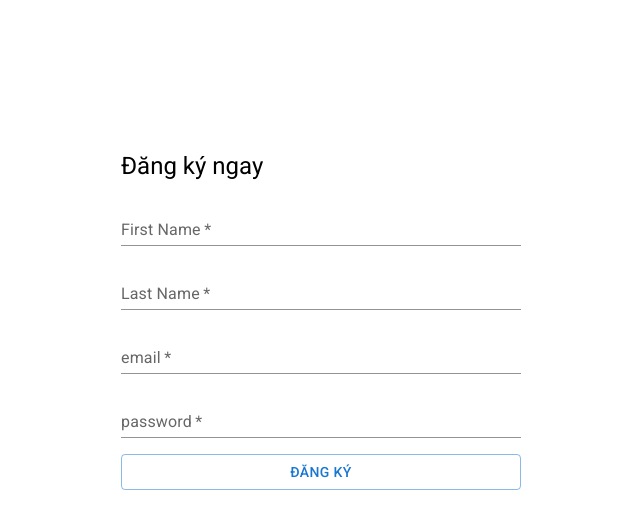
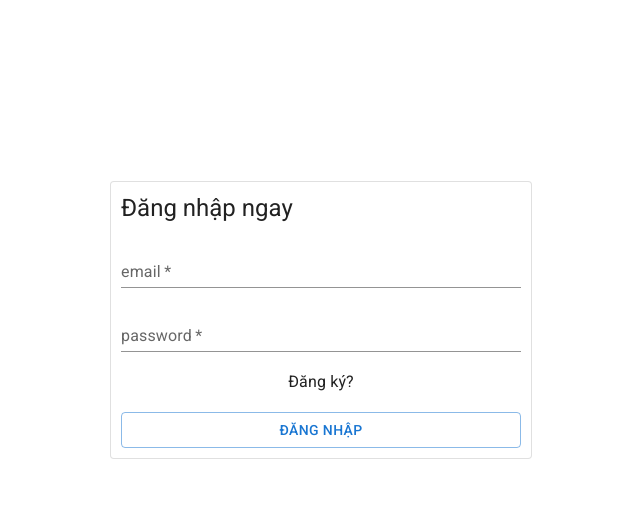
Before and after one commit to TienDung1205/Chat_GraphQL, a React (Create React App) app in the folder client/: page / in a window 1280 px wide. Shown: the top 528 px of the page, without its empty margins (319-959 px from the left). Built offline with nearby package versions, Linux system fonts and the light colour scheme.

Commit message:
FE đăng nhập

```diff
--- a/client/src/pages/AuthScreen.js
+++ b/client/src/pages/AuthScreen.js
@@ -1,8 +1,10 @@
-import React,{useState} from 'react'
-import { Box,Stack,Typography,Button, TextField} from '@mui/material'
+import React,{useState, useRef} from 'react'
+import { Box,Stack,Typography,Button, TextField, Card} from '@mui/material'
 
 const AuthScreen = ({setloggedIn}) => {
+  const [showLogin,setShowLogin] = useState(true)
   const [formData,setFormData] = useState({})
+  const authForm = useRef(null)
 
   const handleChange = (e)=>{
 
@@ -19,6 +21,7 @@ const AuthScreen = ({setloggedIn}) => {
 
   return (
     <Box
+      ref={authForm}
       component="form"
       onSubmit={handleSubmit}
       display="flex"
@@ -26,12 +29,19 @@ const AuthScreen = ({setloggedIn}) => {
       alignItems="center"
       height="80vh"
     >
+      <Card
+        variant="outlined"
+        sx={{padding:"10px"}}
+      >
         <Stack
           direction="column"
           spacing={2}
           sx={{width:"400px"}}
         >
-        <Typography variant="h5">Đăng ký ngay</Typography>
+          <Typography variant="h5">{showLogin? "Đăng nhập": "Đăng ký"} ngay</Typography>
+          {
+            !showLogin &&
+            <>
               <TextField
               name="firstName"
               label="First Name"
@@ -46,6 +56,8 @@ const AuthScreen = ({setloggedIn}) => {
               onChange={handleChange}
               required
               />
+            </>
+          }
           <TextField
             type="email"
             name="email"
@@ -62,8 +74,14 @@ const AuthScreen = ({setloggedIn}) => {
             onChange={handleChange}
             required
           />
-        <Button variant='outlined' type="submit">Đăng ký</Button>
+          <Typography textAlign="center" variant="subtitle1" onClick={()=>{
+            setShowLogin((preValue)=>!preValue)
+            setFormData({})
+            authForm.current.reset()
+           }}> {showLogin? "Đăng ký?":"Đăng nhập?"}</Typography>
+          <Button variant='outlined' type="submit">{showLogin? "Đăng nhập": "Đăng ký"}</Button>
         </Stack>
+      </Card>
     </Box>
   )
 }
```
Lines whose indentation alone changed are shown as unchanged.
